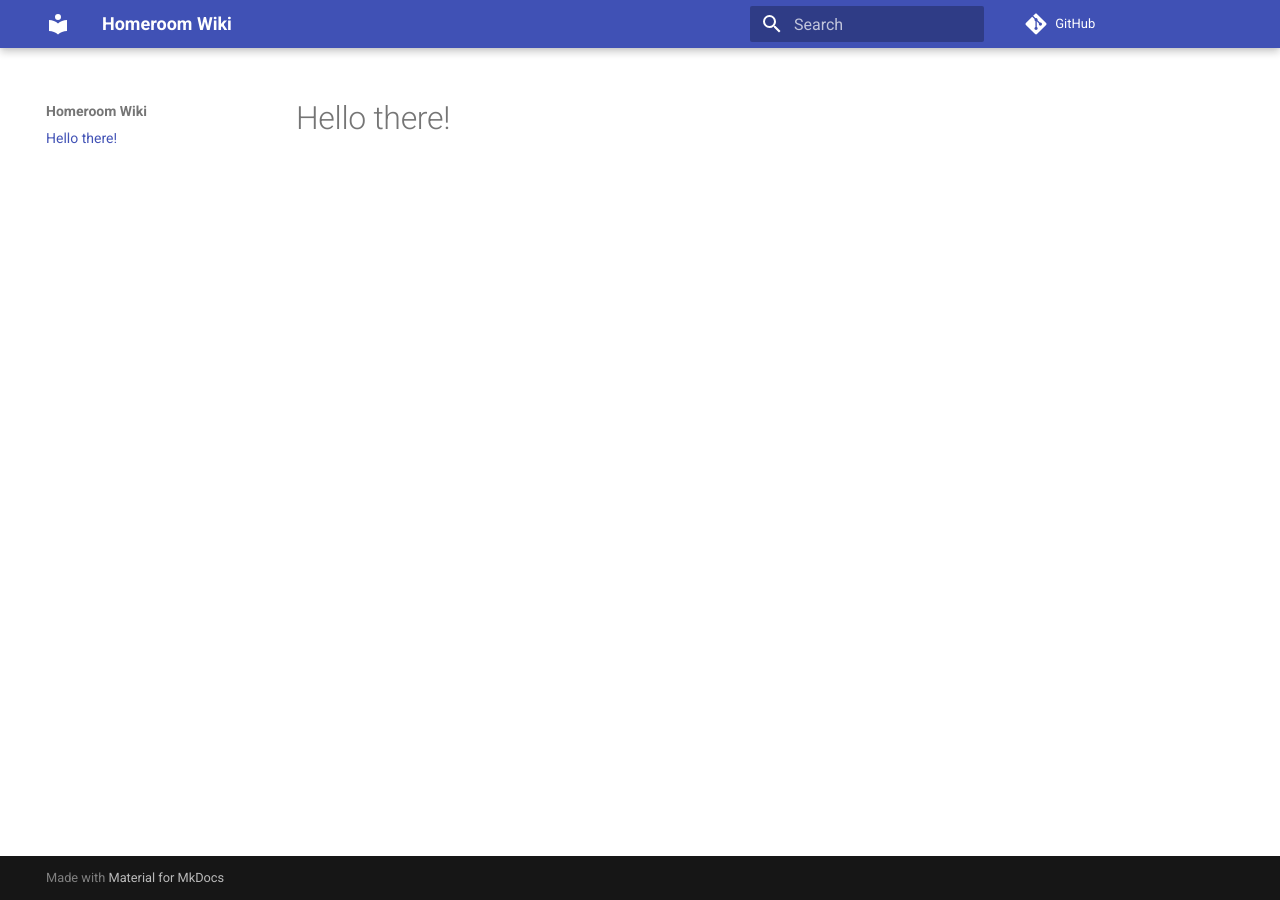
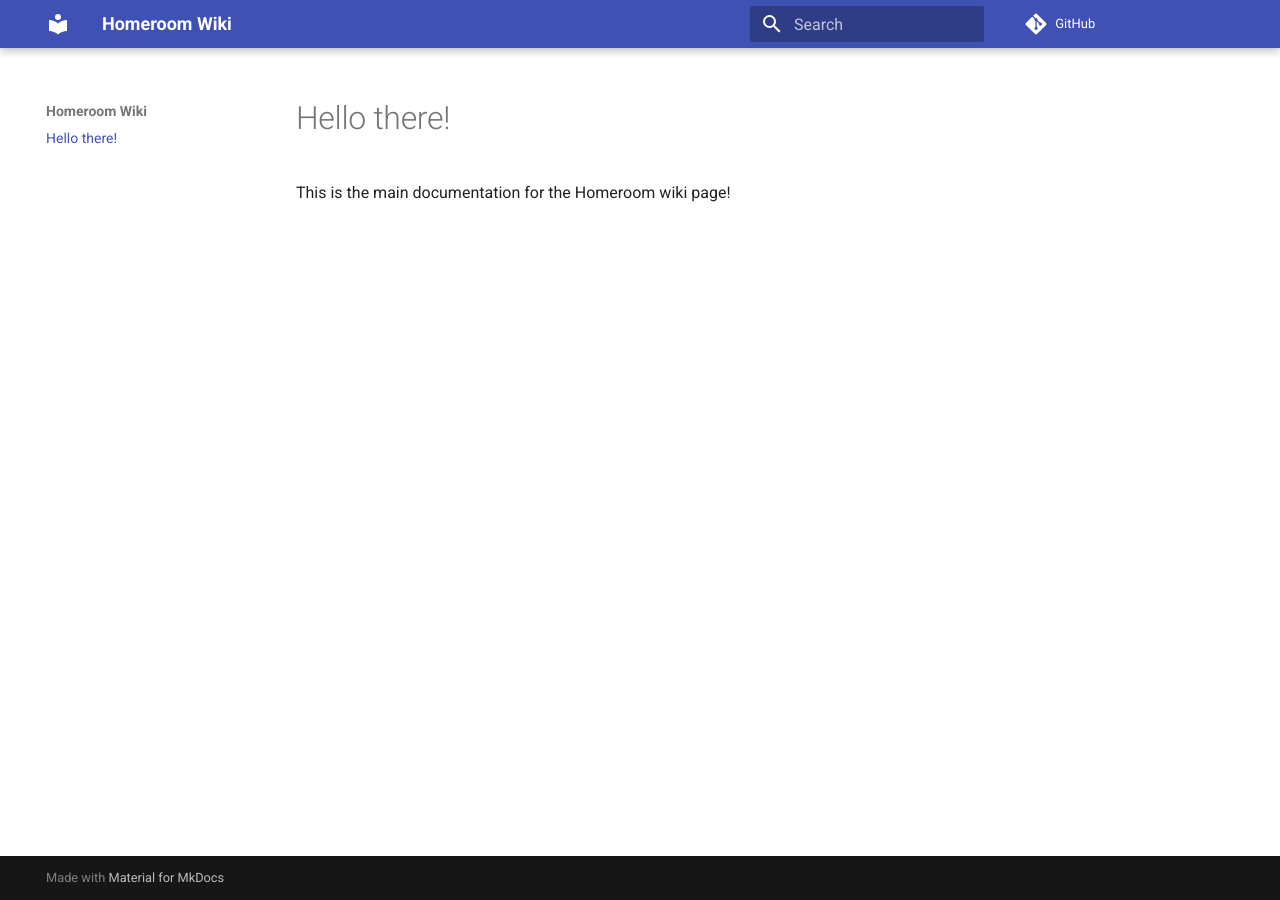
Before and after one commit to longbow122/homeroom-docs, an MkDocs documentation site: the page built from docs/index.md, in a window 1280 px wide. Built offline with MkDocs 1.6.1 and Material for MkDocs 9.7.7, drawn with Linux system fonts in a browser that asks for light colours; comment, search, counter and statistics services are not loaded.

Commit message:
Testing editing of the documentation page.
Also testing some basic commit work using this new way of editing commit messages.

```diff
--- a/docs/index.md
+++ b/docs/index.md
@@ -1 +1,4 @@
 # Hello there!
+
+
+This is the main documentation for the Homeroom wiki page!
```
